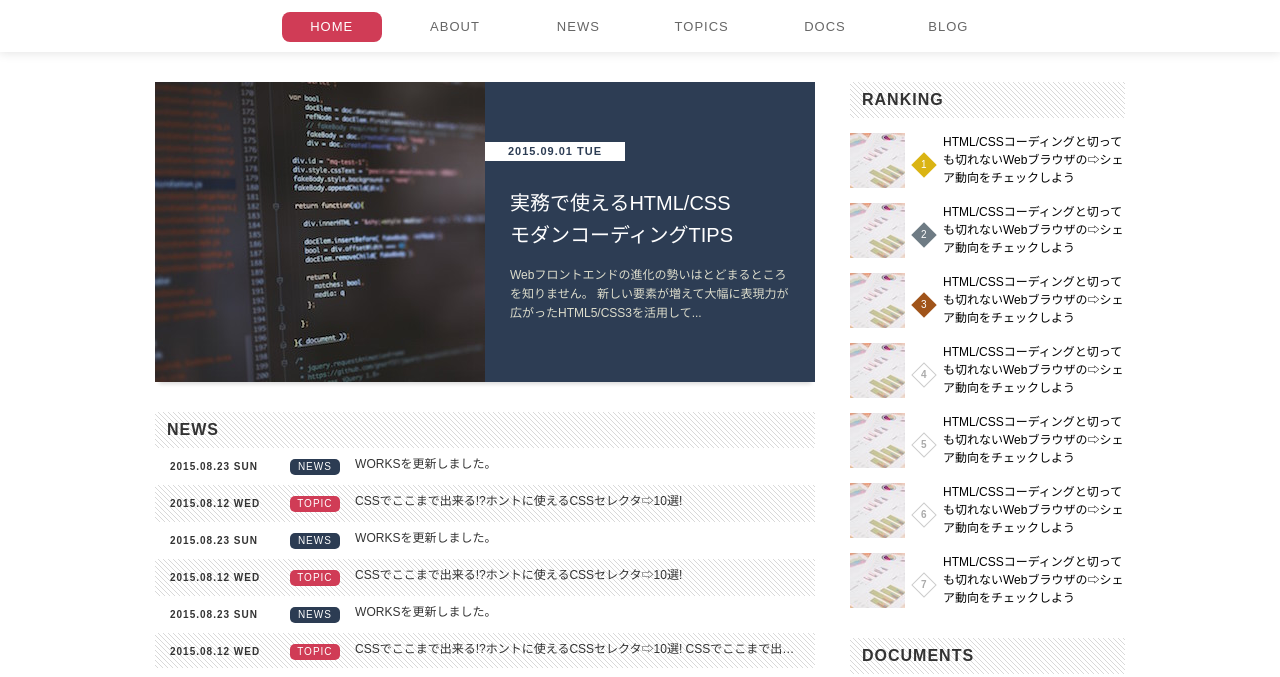
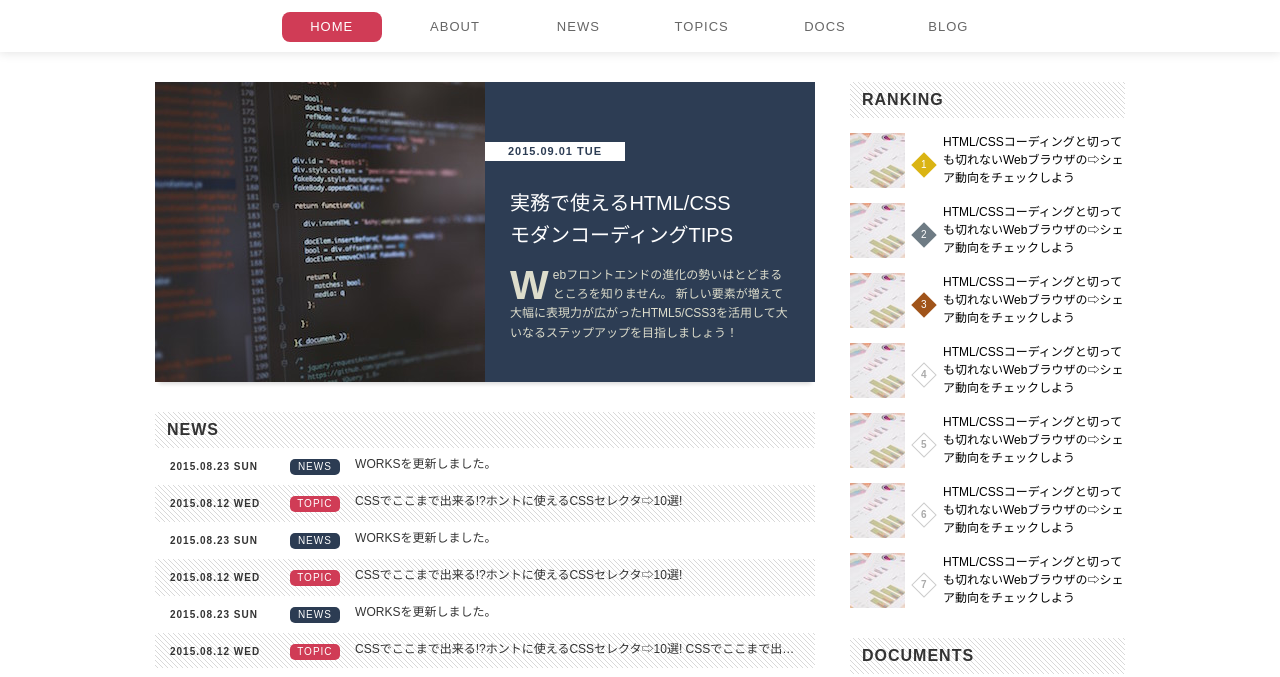
Before and after one commit to nakashi-T/standardSite, a plain HTML site: page index.html in a window 1280 px wide. Shown: the part 87-764 px from the top of the page. Drawn offline with Linux system fonts and the light colour scheme.

Commit message:
1文字目だけ大きくする

```diff
--- a/css/style.css
+++ b/css/style.css
@@ -136,7 +136,13 @@ a:link, a:visited, a:hover, a:active {
   font-size: 1.1rem;
   line-height: 1;
 }
-
+.hot-topic .desc::first-letter {
+  float: left;
+  padding: 0.1em 0.1em 0 0;
+  line-height: 0.75em;
+  font-size: 4.1rem;
+  font-weight: bold;
+}
 .scroll-list {
   max-height: 220px;
   overflow-y: auto;
--- a/index.html
+++ b/index.html
@@ -30,7 +30,7 @@
               <div class="content">
                 <h3 class="title">実務で使えるHTML/CSS<br>モダンコーディングTIPS</h3>
                 <p class="desc">Webフロントエンドの進化の勢いはとどまるところを知りません。
-                  新しい要素が増えて大幅に表現力が広がったHTML5/CSS3を活用して...</p>
+                  新しい要素が増えて大幅に表現力が広がったHTML5/CSS3を活用して大いなるステップアップを目指しましょう！</p>
                 <time class="date" datetime="2015-09-01">2015.09.01 TUE</time>
               </div>
             </a>
```
